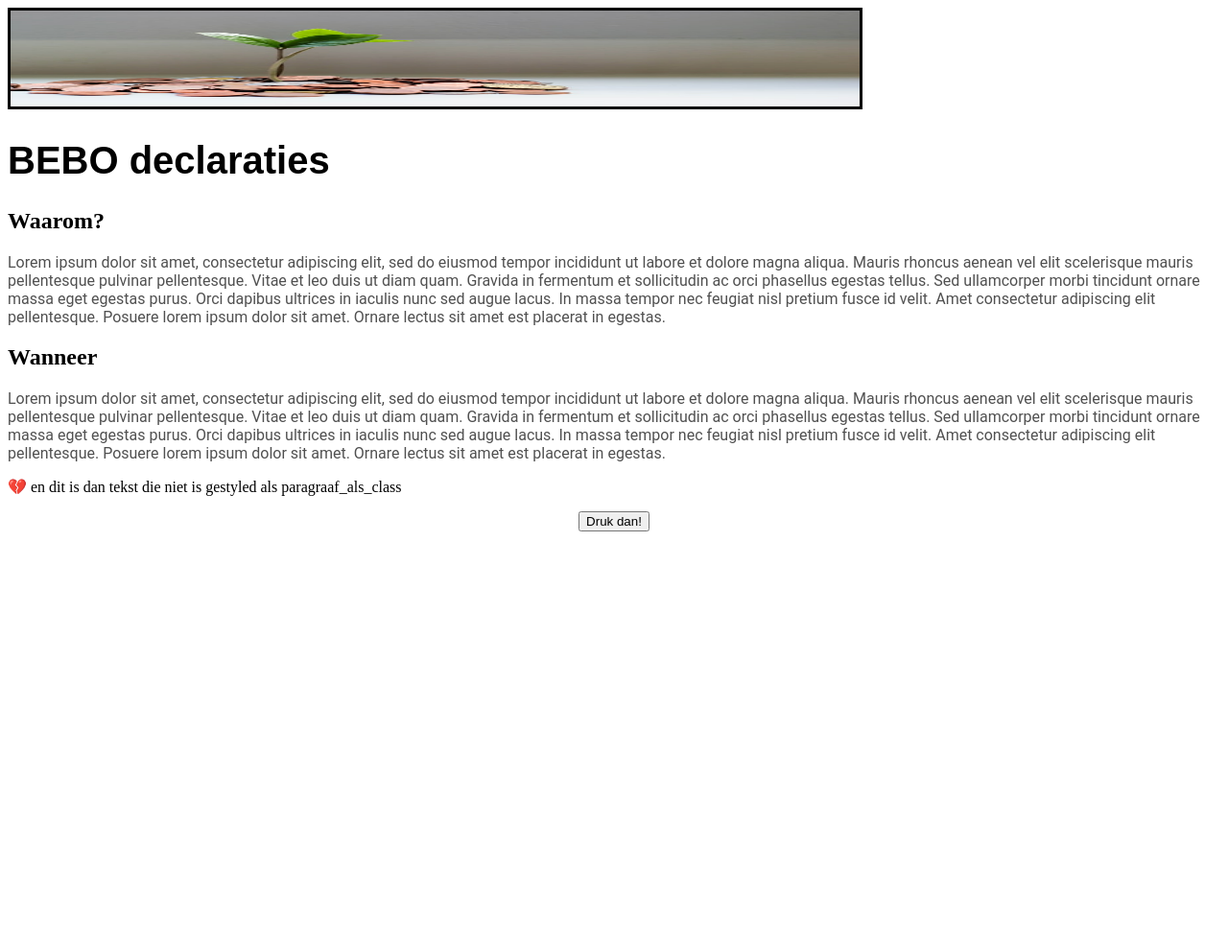
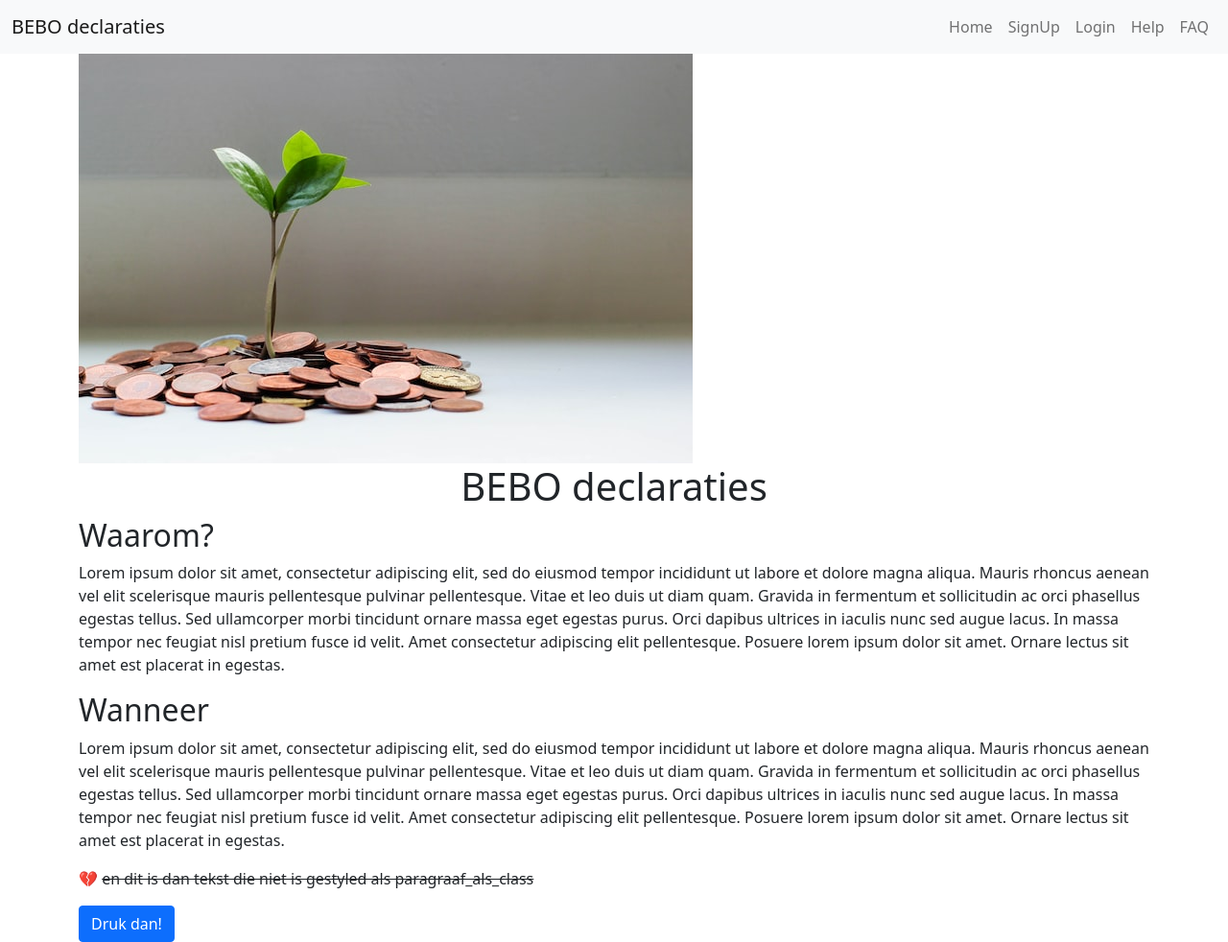
Before and after one commit to tjukkie/learning_python_1, a Flask app: page / in a window 1280 px wide. Shown: the whole page at 96% size. Before the commit the page ends 554 px from the top, so only its background shows below. Run offline with Flask 2, Linux system fonts and the light colour scheme.

Commit message:
more layout and css

```diff
--- a/templates/home.html
+++ b/templates/home.html
@@ -3,46 +3,59 @@
 <html>
   <head>
   <!-- Hier zet je eventuele .css info, external java libraries, etc -->
+
+  <!-- Required meta tags om bootstrap 5 te kunnen gebruiken -->
+    <meta charset="utf-8">
+    <meta name="viewport" content="width=device-width, initial-scale=1">
+    <!-- Bootstrap CSS -->
+    <link href="https://cdn.jsdelivr.net/npm/bootstrap@5.0.2/dist/css/bootstrap.min.css" rel="stylesheet" integrity="sha384-EVSTQN3/azprG1Anm3QDgpJLIm9Nao0Yz1ztcQTwFspd3yD65VohhpuuCOmLASjC" crossorigin="anonymous">
     <title>BEBO declaraties</title>
-    <style>
-      h1 {
-        font-family: arial, helvetica, serif;
-        font-size: 40px;
-      }
-
-     #banner1 {
-      width: 70%;
-      height: 100px;
-      border: solid;
-     }
-
-      .paragraaf_als_class {
-        font-family: Roboto;
-        color: rgb(80,80,80);
-      }
-  <!-- de container -->
-
-      #container {
-        max-width: 1080px;
-        margin: 0 auto 0 auto;
-      }
-    </style>
   </head>
   <body>
-    <div id="container">
-  <img id="banner1" src="static/banner_money_tree.jpeg">
-    <h1>BEBO declaraties</h1>
+    <nav class="navbar navbar-expand-lg navbar-light bg-light">
+  <div class="container-fluid">
+    <a class="navbar-brand" href="#">BEBO declaraties</a>
+    <button class="navbar-toggler" type="button" data-bs-toggle="collapse" data-bs-target="#navbarNav" aria-controls="navbarNav" aria-expanded="false" aria-label="Toggle navigation">
+      <span class="navbar-toggler-icon"></span>
+    </button>
+    <div class="collapse navbar-collapse" id="navbarNav">
+      <ul class="navbar-nav ms-auto">
+        <li class="nav-item">
+          <a class="nav-link" href="#">Home</a>
+        </li>
+        <li class="nav-item">
+          <a class="nav-link" href="#">SignUp</a>
+        </li>
+        <li class="nav-item">
+          <a class="nav-link" href="#">Login</a>
+        </li>
+        <li class="nav-item">
+          <a class="nav-link" href="#">Help</a>
+        </li>
+        <li class="nav-item">
+          <a class="nav-link" href="#">FAQ</a>
+        </li>
+      </ul>
+    </div>
+  </div>
+</nav>
+
+    <div class="container">
+  <img class="img-fluid" src="static/banner_money_tree.jpeg">
+    <h1 class="text-center">BEBO declaraties</h1>
 
 
       <h2>Waarom?</h2>
-      <p class="paragraaf_als_class">Lorem ipsum dolor sit amet, consectetur adipiscing elit, sed do eiusmod tempor incididunt ut labore et dolore magna aliqua. Mauris rhoncus aenean vel elit scelerisque mauris pellentesque pulvinar pellentesque. Vitae et leo duis ut diam quam. Gravida in fermentum et sollicitudin ac orci phasellus egestas tellus. Sed ullamcorper morbi tincidunt ornare massa eget egestas purus. Orci dapibus ultrices in iaculis nunc sed augue lacus. In massa tempor nec feugiat nisl pretium fusce id velit. Amet consectetur adipiscing elit pellentesque. Posuere lorem ipsum dolor sit amet. Ornare lectus sit amet est placerat in egestas.</p>
+      <p>Lorem ipsum dolor sit amet, consectetur adipiscing elit, sed do eiusmod tempor incididunt ut labore et dolore magna aliqua. Mauris rhoncus aenean vel elit scelerisque mauris pellentesque pulvinar pellentesque. Vitae et leo duis ut diam quam. Gravida in fermentum et sollicitudin ac orci phasellus egestas tellus. Sed ullamcorper morbi tincidunt ornare massa eget egestas purus. Orci dapibus ultrices in iaculis nunc sed augue lacus. In massa tempor nec feugiat nisl pretium fusce id velit. Amet consectetur adipiscing elit pellentesque. Posuere lorem ipsum dolor sit amet. Ornare lectus sit amet est placerat in egestas.</p>
 
       <h2>Wanneer</h2>
-      <p class="paragraaf_als_class">Lorem ipsum dolor sit amet, consectetur adipiscing elit, sed do eiusmod tempor incididunt ut labore et dolore magna aliqua. Mauris rhoncus aenean vel elit scelerisque mauris pellentesque pulvinar pellentesque. Vitae et leo duis ut diam quam. Gravida in fermentum et sollicitudin ac orci phasellus egestas tellus. Sed ullamcorper morbi tincidunt ornare massa eget egestas purus. Orci dapibus ultrices in iaculis nunc sed augue lacus. In massa tempor nec feugiat nisl pretium fusce id velit. Amet consectetur adipiscing elit pellentesque. Posuere lorem ipsum dolor sit amet. Ornare lectus sit amet est placerat in egestas.</p>
-  <p>💔 en dit is dan tekst die niet is gestyled als paragraaf_als_class</p>
-      <div style="text-align:center;">
-    <button>Druk dan!</button>
-      </div>
+      <p>Lorem ipsum dolor sit amet, consectetur adipiscing elit, sed do eiusmod tempor incididunt ut labore et dolore magna aliqua. Mauris rhoncus aenean vel elit scelerisque mauris pellentesque pulvinar pellentesque. Vitae et leo duis ut diam quam. Gravida in fermentum et sollicitudin ac orci phasellus egestas tellus. Sed ullamcorper morbi tincidunt ornare massa eget egestas purus. Orci dapibus ultrices in iaculis nunc sed augue lacus. In massa tempor nec feugiat nisl pretium fusce id velit. Amet consectetur adipiscing elit pellentesque. Posuere lorem ipsum dolor sit amet. Ornare lectus sit amet est placerat in egestas.</p>
+  <p>💔 <del>en dit is dan tekst die niet is gestyled als paragraaf_als_class</del></p>
+
+    <button type="button" class="btn btn-primary">Druk dan!</button>
+
     </div>
+    <script src="https://cdn.jsdelivr.net/npm/@popperjs/core@2.9.2/dist/umd/popper.min.js" integrity="sha384-IQsoLXl5PILFhosVNubq5LC7Qb9DXgDA9i+tQ8Zj3iwWAwPtgFTxbJ8NT4GN1R8p" crossorigin="anonymous"></script>
+<script src="https://cdn.jsdelivr.net/npm/bootstrap@5.0.2/dist/js/bootstrap.min.js" integrity="sha384-cVKIPhGWiC2Al4u+LWgxfKTRIcfu0JTxR+EQDz/bgldoEyl4H0zUF0QKbrJ0EcQF" crossorigin="anonymous"></script>
   </body>
   </html>
```
